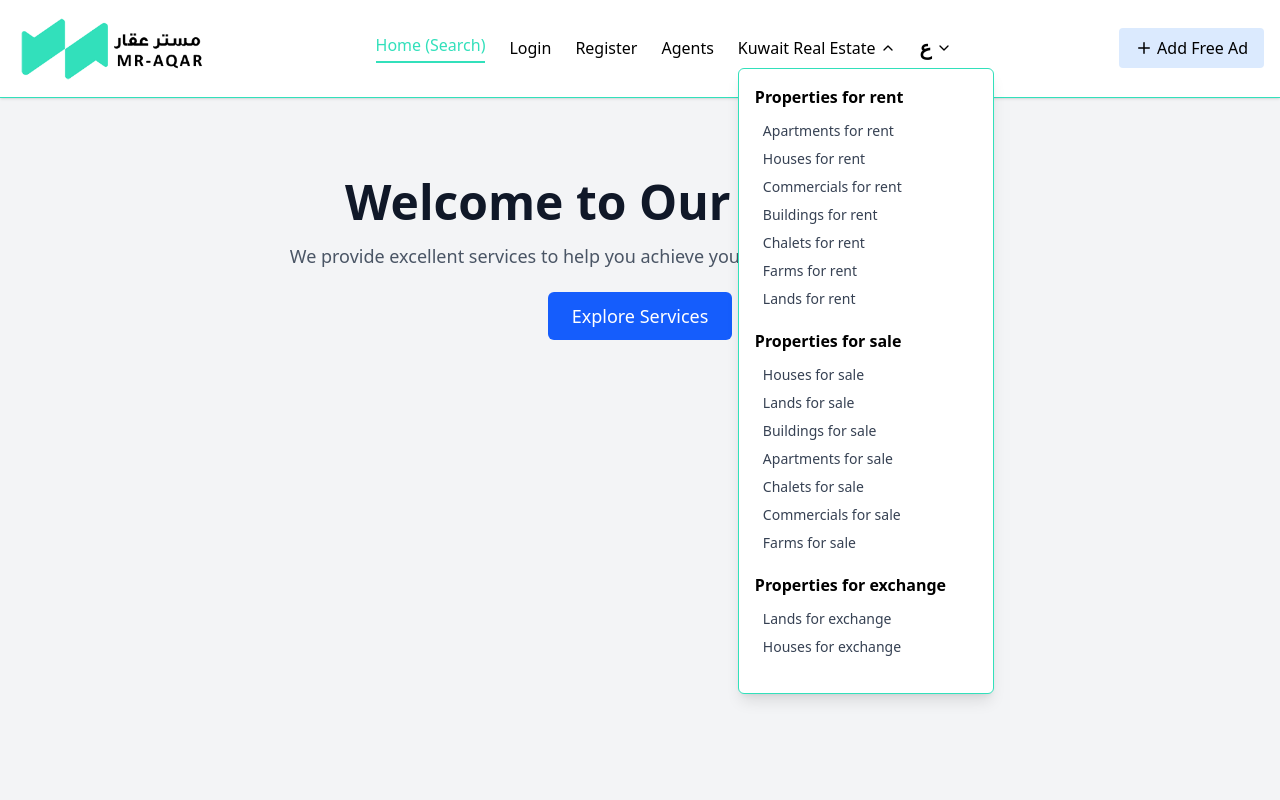
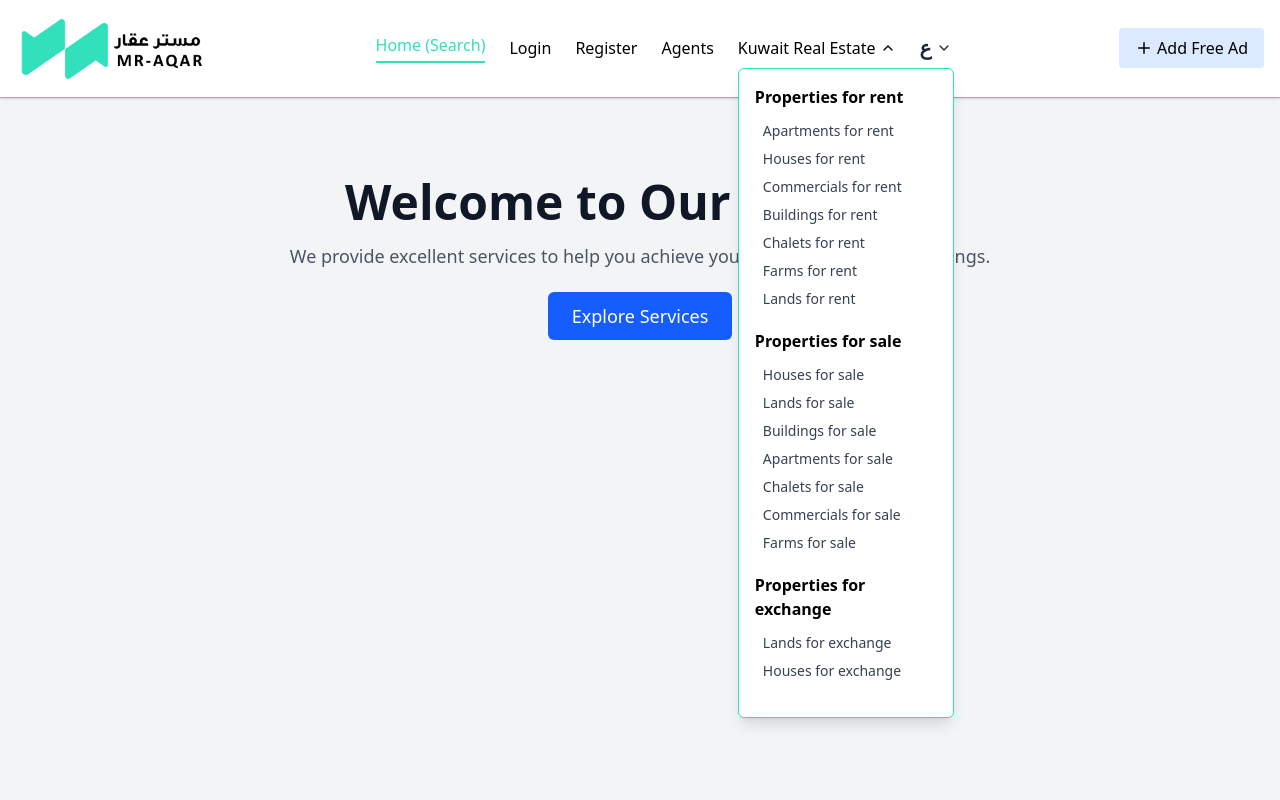
Before and after one commit to MTS-Services/Skywalker, a React (Vite) app: page / in a window 1280 px wide. Both pictures are taken after a click on the button "Kuwait Real Estate". Shown: the top 800 px of the page. Built offline with nearby package versions, Linux system fonts and the light colour scheme; no server answers.

Commit message:
(fix): header make fully responsive

```diff
--- a/src/layouts/Header.jsx
+++ b/src/layouts/Header.jsx
@@ -115,7 +115,7 @@ const Navigation = ({
         )}
       </button>
       {isDropdownOpen && (
-        <div className="absolute z-10 mt-2 w-full overflow-hidden rounded-md border border-[#32E0BB] bg-white p-4 shadow-lg sm:top-full sm:left-0 sm:mt-2 sm:w-64">
+        <div className="absolute z-10 mt-2 max-h-[40vh] w-[220px] overflow-y-auto rounded-md border border-[#32E0BB] bg-white p-4 shadow-lg sm:top-full sm:left-0 sm:mt-2 sm:max-h-none sm:w-54 sm:overflow-visible">
           <DropdownSection title="Properties for rent">
             <DropdownItem to="/rent/apartments" text="Apartments for rent" />
             <DropdownItem to="/rent/houses" text="Houses for rent" />
@@ -144,13 +144,13 @@ const Navigation = ({
     <div className="relative">
       <button
         onClick={toggleLanguage}
-        className="flex items-center space-x-1 text-sm font-semibold hover:text-[#32E0BB]"
+        className="flex items-center space-x-1 text-sm font-semibold text-gray-800 transition-all duration-500 ease-in-out hover:-translate-y-1 hover:scale-105 hover:text-[#32E0BB] hover:shadow-md active:scale-95"
       >
         <span className="text-xl">{currentLang === "EN" ? "EN" : "ع"}</span>
         {langOpen ? <FiChevronUp size={16} /> : <FiChevronDown size={16} />}
       </button>
       {langOpen && (
-        <div className="absolute right-0 z-50 mt-2 w-32 rounded-md border border-[#32E0BB] bg-white py-1 text-sm shadow-md">
+        <div className="absolute z-50 mt-2 w-32 rounded-md border border-[#32E0BB] bg-white py-1 text-sm shadow-md">
           <LanguageItem
             to="/en"
             label="English"
@@ -198,7 +198,7 @@ const LanguageItem = ({ to, label, code, onSelect }) => (
     className="flex items-center px-4 py-2 hover:bg-gray-100 hover:text-[#32E0BB]"
   >
     <span className="text-md">{code === "EN" ? "EN" : "ع"}</span>
-    <span className="ml-2">{label}</span>
+    <span className="mr-2">{label}</span>
   </NavLink>
 );
 
```
